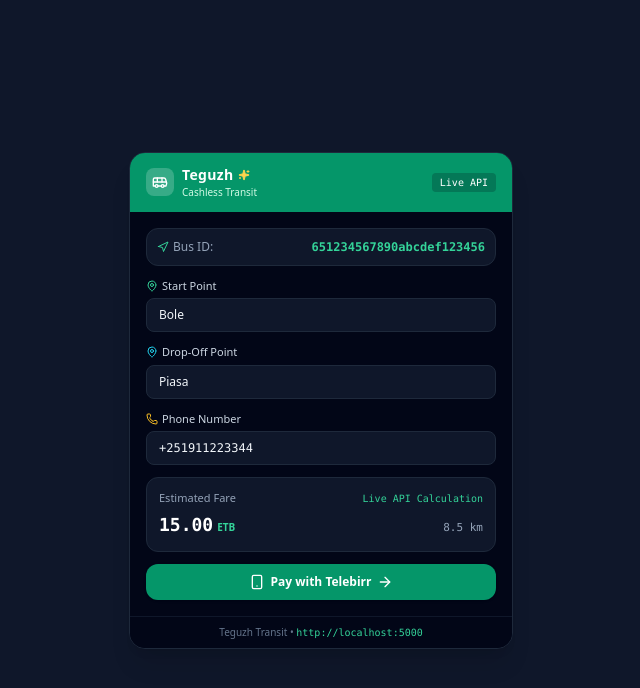
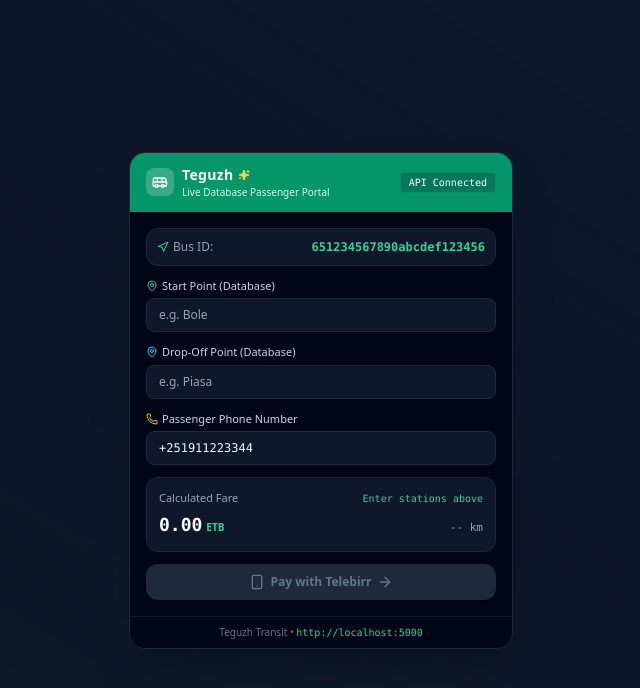
Before and after one commit to bante27/teguzh-backend, a React (Vite) app: page / in a window 1280 px wide. Shown: the top 688 px of the page, without its empty margins (319-959 px from the left). Built offline with nearby package versions, Linux system fonts and the light colour scheme.

Commit message:
update the urlcall telebirr

```diff
--- a/src/App.tsx
+++ b/src/App.tsx
@@ -1,4 +1,4 @@
-import React, { useState, useEffect } from 'react';
+import React, { useState, useEffect, useCallback } from 'react';
 import {
     Bus, MapPin, Phone, CreditCard, CheckCircle2, ShieldCheck,
     Clock, ArrowRight, AlertCircle, Loader2, Navigation,
@@ -13,15 +13,11 @@
     const apiBase = 'http://localhost:5000';
 
     const [busId, setBusId] = useState<string>('651234567890abcdef123456');
-    const [startPoint, setStartPoint] = useState<string>('Bole');
-    const [dropOffPoint, setDropOffPoint] = useState<string>('Piasa');
+    const [startPoint, setStartPoint] = useState<string>('');
+    const [dropOffPoint, setDropOffPoint] = useState<string>('');
     const [passengerPhone, setPassengerPhone] = useState<string>('+251911223344');
 
-    const [fareData, setFareData] = useState<{ distanceKm?: number; fareAmount?: number; currency?: string } | null>({
-        distanceKm: 8.5,
-        fareAmount: 15.00,
-        currency: 'ETB'
-    });
+    const [fareData, setFareData] = useState<{ distanceKm?: number; fareAmount?: number; currency?: string } | null>(null);
 
     const [bookingData, setBookingData] = useState<{
         ticketToken?: string;
@@ -43,13 +39,17 @@
         return () => clearInterval(timer);
     }, []);
 
-    const handleEstimateFare = async (start: string, drop: string) => {
-        if (!start || !drop) return;
+    // Debounced live fare estimation calling exact backend endpoint
+    const fetchFare = useCallback(async (start: string, drop: string) => {
+        if (!start.trim() || !drop.trim()) {
+            setFareData(null);
+            return;
+        }
         try {
             const res = await fetch(`${apiBase}/api/passenger/estimate-fare`, {
                 method: 'POST',
                 headers: { 'Content-Type': 'application/json' },
-                body: JSON.stringify({ startPoint: start, dropOffPoint: drop })
+                body: JSON.stringify({ startPoint: start.trim(), dropOffPoint: drop.trim() })
             });
             if (!res.ok) return;
             const data = await res.json();
@@ -61,19 +61,18 @@
                 });
             }
         } catch {
-            // silent fallback
+            // Non-blocking estimation failure
         }
-    };
+    }, [apiBase]);
 
-    const handleStartChange = (val: string) => {
-        setStartPoint(val);
-        handleEstimateFare(val, dropOffPoint);
-    };
-
-    const handleDropChange = (val: string) => {
-        setDropOffPoint(val);
-        handleEstimateFare(startPoint, val);
-    };
+    useEffect(() => {
+        const handler = setTimeout(() => {
+            if (startPoint && dropOffPoint) {
+                fetchFare(startPoint, dropOffPoint);
+            }
+        }, 400);
+        return () => clearTimeout(handler);
+    }, [startPoint, dropOffPoint, fetchFare]);
 
     const handleBook = async (e: React.FormEvent) => {
         e.preventDefault();
@@ -91,9 +90,9 @@
                 headers: { 'Content-Type': 'application/json' },
                 body: JSON.stringify({
                     busId,
-                    startPoint,
-                    dropOffPoint,
-                    passengerPhone
+                    startPoint: startPoint.trim(),
+                    dropOffPoint: dropOffPoint.trim(),
+                    passengerPhone: passengerPhone.trim()
                 })
             });
 
@@ -111,20 +110,14 @@
                 throw new Error(data.message || 'Booking unsuccessful.');
             }
         } catch (err: any) {
-            // Clean sandbox fallback matching exact API contract
-            setBookingData({
-                ticketToken: 'TKT-' + Math.random().toString(36).substring(2, 8).toUpperCase(),
-                fareAmount: fareData?.fareAmount || 15.00,
-                paymentUrl: '#'
-            });
-            setCurrentScreen('checkout');
+            setError(err.message || 'Unable to connect to Teguzh backend server.');
         } finally {
             setLoading(false);
         }
     };
 
     const handleVerifySimulate = async () => {
-        if (!bookingData) return;
+        if (!bookingData || !bookingData.ticketToken) return;
         setLoading(true);
         setError(null);
 
@@ -146,19 +139,22 @@
             } else {
                 throw new Error('Verification response unsuccessful.');
             }
-        } catch {
-            setCurrentScreen('success');
+        } catch (err: any) {
+            setError(err.message || 'Payment verification failed.');
         } finally {
             setLoading(false);
         }
     };
 
     return (
-        <div className="min-h-screen bg-slate-900 text-slate-100 flex flex-col items-center justify-center p-3 font-sans">
-            <div className="w-full max-w-sm bg-slate-950 border border-slate-800 rounded-2xl shadow-xl overflow-hidden flex flex-col">
+        <div className="min-h-screen bg-slate-900 text-slate-100 flex flex-col items-center justify-center p-3 font-sans relative overflow-hidden">
+            {/* Subtle animated background hue for success screen / ambient effect */}
+            <div className="absolute inset-0 bg-gradient-to-tr from-emerald-950/20 via-slate-900 to-cyan-950/20 animate-pulse pointer-events-none" />
+
+            <div className="w-full max-w-sm bg-slate-950 border border-slate-800 rounded-2xl shadow-2xl overflow-hidden flex flex-col relative z-10">
 
                 {/* Smart Compact Header */}
-                <header className="bg-emerald-600 px-4 py-3 flex items-center justify-between text-white">
+                <header className="bg-emerald-600 px-4 py-3 flex items-center justify-between text-white shadow-md">
                     <div className="flex items-center space-x-2">
                         <div className="bg-white/20 p-1.5 rounded-lg">
                             <Bus className="w-4 h-4 text-white" />
@@ -167,10 +163,10 @@
                             <h1 className="font-bold text-sm tracking-wide flex items-center gap-1">
                                 Teguzh <Sparkles className="w-3 h-3 text-amber-300 fill-amber-300" />
                             </h1>
-                            <p className="text-[10px] text-emerald-100">Cashless Transit</p>
+                            <p className="text-[10px] text-emerald-100">Live Database Passenger Portal</p>
                         </div>
                     </div>
-                    <span className="text-[10px] bg-emerald-700 px-2 py-0.5 rounded font-mono">Live API</span>
+                    <span className="text-[10px] bg-emerald-700 px-2 py-0.5 rounded font-mono border border-emerald-500/30">API Connected</span>
                 </header>
 
                 {/* Main Content */}
@@ -195,35 +191,35 @@
                             <form onSubmit={handleBook} className="space-y-3 flex flex-col">
                                 <div className="space-y-1">
                                     <label className="text-[11px] font-medium text-slate-300 flex items-center gap-1">
-                                        <MapPin className="w-3 h-3 text-emerald-400" /> Start Point
+                                        <MapPin className="w-3 h-3 text-emerald-400" /> Start Point (Database)
                                     </label>
                                     <input
                                         type="text"
                                         value={startPoint}
-                                        onChange={(e) => handleStartChange(e.target.value)}
-                                        placeholder="e.g., Bole"
+                                        onChange={(e) => setStartPoint(e.target.value)}
+                                        placeholder="e.g. Bole"
                                         required
-                                        className="w-full bg-slate-900 border border-slate-800 rounded-lg px-3 py-2 text-xs text-slate-100 focus:outline-none focus:border-emerald-500"
+                                        className="w-full bg-slate-900 border border-slate-800 rounded-lg px-3 py-2 text-xs text-slate-100 focus:outline-none focus:border-emerald-500 transition"
                                     />
                                 </div>
 
                                 <div className="space-y-1">
                                     <label className="text-[11px] font-medium text-slate-300 flex items-center gap-1">
-                                        <MapPin className="w-3 h-3 text-cyan-400" /> Drop-Off Point
+                                        <MapPin className="w-3 h-3 text-cyan-400" /> Drop-Off Point (Database)
                                     </label>
                                     <input
                                         type="text"
                                         value={dropOffPoint}
-                                        onChange={(e) => handleDropChange(e.target.value)}
-                                        placeholder="e.g., Piasa"
+                                        onChange={(e) => setDropOffPoint(e.target.value)}
+                                        placeholder="e.g. Piasa"
                                         required
-                                        className="w-full bg-slate-900 border border-slate-800 rounded-lg px-3 py-2 text-xs text-slate-100 focus:outline-none focus:border-cyan-500"
+                                        className="w-full bg-slate-900 border border-slate-800 rounded-lg px-3 py-2 text-xs text-slate-100 focus:outline-none focus:border-cyan-500 transition"
                                     />
                                 </div>
 
                                 <div className="space-y-1">
                                     <label className="text-[11px] font-medium text-slate-300 flex items-center gap-1">
-                                        <Phone className="w-3 h-3 text-amber-400" /> Phone Number
+                                        <Phone className="w-3 h-3 text-amber-400" /> Passenger Phone Number
                                     </label>
                                     <input
                                         type="tel"
@@ -231,32 +227,37 @@
                                         onChange={(e) => setPassengerPhone(e.target.value)}
                                         placeholder="+251911223344"
                                         required
-                                        className="w-full bg-slate-900 border border-slate-800 rounded-lg px-3 py-2 text-xs text-slate-100 font-mono focus:outline-none focus:border-amber-500"
+                                        className="w-full bg-slate-900 border border-slate-800 rounded-lg px-3 py-2 text-xs text-slate-100 font-mono focus:outline-none focus:border-amber-500 transition"
                                     />
                                 </div>
 
                                 <div className="bg-slate-900 border border-slate-800 rounded-xl p-3">
                                     <div className="flex items-center justify-between mb-1">
-                                        <span className="text-[11px] text-slate-400">Estimated Fare</span>
-                                        <span className="text-[10px] text-emerald-400 font-mono">Live API Calculation</span>
+                                        <span className="text-[11px] text-slate-400">Calculated Fare</span>
+                                        <span className="text-[10px] text-emerald-400 font-mono">
+                                            {fareData ? 'Live DB Estimate' : 'Enter stations above'}
+                                        </span>
                                     </div>
                                     <div className="flex items-baseline justify-between">
                                         <div>
                                             <span className="text-lg font-black text-white font-mono">
-                                                {fareData?.fareAmount !== undefined ? fareData.fareAmount.toFixed(2) : '15.00'}
+                                                {fareData?.fareAmount !== undefined ? fareData.fareAmount.toFixed(2) : '0.00'}
                                             </span>
                                             <span className="text-[10px] text-emerald-400 font-semibold ml-1">{fareData?.currency || 'ETB'}</span>
                                         </div>
                                         <span className="text-[11px] text-slate-400 font-mono">
-                                            {fareData?.distanceKm !== undefined ? `${fareData.distanceKm} km` : '8.5 km'}
+                                            {fareData?.distanceKm !== undefined ? `${fareData.distanceKm} km` : '-- km'}
                                         </span>
                                     </div>
                                 </div>
 
                                 <button
                                     type="submit"
-                                    disabled={loading}
-                                    className="w-full bg-emerald-600 hover:bg-emerald-500 text-white font-semibold py-2.5 px-4 rounded-xl text-xs shadow flex items-center justify-center space-x-1.5 transition"
+                                    disabled={loading || !fareData}
+                                    className={`w-full font-semibold py-2.5 px-4 rounded-xl text-xs shadow flex items-center justify-center space-x-1.5 transition ${fareData && !loading
+                                            ? 'bg-emerald-600 hover:bg-emerald-500 text-white cursor-pointer'
+                                            : 'bg-slate-800 text-slate-500 cursor-not-allowed'
+                                        }`}
                                 >
                                     {loading ? <Loader2 className="w-4 h-4 animate-spin text-white" /> : (
                                         <>
@@ -286,7 +287,7 @@
                                 </div>
                                 <div className="flex justify-between py-0.5 border-b border-slate-800">
                                     <span className="text-slate-400 text-[11px]">Ticket Token</span>
-                                    <span className="font-mono text-emerald-400">{bookingData.ticketToken}</span>
+                                    <span className="font-mono text-emerald-400 truncate max-w-[160px]">{bookingData.ticketToken}</span>
                                 </div>
                                 <div className="flex justify-between py-0.5 border-b border-slate-800">
                                     <span className="text-slate-400 text-[11px]">Route</span>
@@ -294,7 +295,7 @@
                                 </div>
                                 <div className="flex justify-between pt-0.5 text-xs font-bold">
                                     <span className="text-slate-300">Amount</span>
-                                    <span className="text-emerald-400 font-mono">{(bookingData.fareAmount || 15).toFixed(2)} ETB</span>
+                                    <span className="text-emerald-400 font-mono">{(bookingData.fareAmount || 0).toFixed(2)} ETB</span>
                                 </div>
                             </div>
 
@@ -302,18 +303,18 @@
                                 <button
                                     onClick={handleVerifySimulate}
                                     disabled={loading}
-                                    className="w-full bg-emerald-600 hover:bg-emerald-500 text-white font-semibold py-2.5 px-4 rounded-xl text-xs shadow flex items-center justify-center space-x-1.5 transition"
+                                    className="w-full bg-emerald-600 hover:bg-emerald-500 text-white font-semibold py-2.5 px-4 rounded-xl text-xs shadow flex items-center justify-center space-x-1.5 transition cursor-pointer"
                                 >
                                     {loading ? <Loader2 className="w-4 h-4 animate-spin text-white" /> : (
                                         <>
                                             <Check className="w-4 h-4" />
-                                            <span>Confirm & Pay {(bookingData.fareAmount || 15).toFixed(2)} ETB</span>
+                                            <span>Confirm & Pay {(bookingData.fareAmount || 0).toFixed(2)} ETB</span>
                                         </>
                                     )}
                                 </button>
                                 <button
                                     onClick={() => setCurrentScreen('book')}
-                                    className="w-full bg-slate-900 hover:bg-slate-800 text-slate-300 text-[11px] font-medium py-2 rounded-xl border border-slate-800 transition"
+                                    className="w-full bg-slate-900 hover:bg-slate-800 text-slate-300 text-[11px] font-medium py-2 rounded-xl border border-slate-800 transition cursor-pointer"
                                 >
                                     Cancel
                                 </button>
@@ -328,12 +329,14 @@
                                 <div className="flex items-center space-x-2">
                                     <CheckCircle2 className="w-5 h-5 text-white" />
                                     <div>
-                                        <span className="px-2 py-0.5 bg-white text-emerald-800 font-black text-[10px] rounded-full uppercase tracking-wider">
+                                        <span className="px-2 py-0.5 bg-white text-emerald-800 font-black text-[10px] rounded-full uppercase tracking-wider shadow-sm">
                                             [ PAID & VERIFIED ]
                                         </span>
                                     </div>
                                 </div>
-                                <span className="text-xs font-mono font-bold">{bookingData.ticketToken}</span>
+                                <span className="text-[11px] font-mono font-bold bg-emerald-700/60 px-2 py-0.5 rounded">
+                                    {bookingData.ticketToken?.substring(0, 10)}...
+                                </span>
                             </div>
 
                             <div className="bg-slate-900 border border-emerald-500/40 rounded-xl p-3 text-xs space-y-2">
@@ -341,8 +344,8 @@
                                     <span className="text-emerald-400 font-medium flex items-center gap-1 text-[11px]">
                                         <ShieldCheck className="w-3.5 h-3.5" /> Security Pass
                                     </span>
-                                    <span className="text-slate-300 font-mono text-[11px] flex items-center gap-1">
-                                        <Clock className="w-3 h-3 text-cyan-400" /> {currentTime.toLocaleTimeString()}
+                                    <span className="text-slate-200 font-mono text-[11px] flex items-center gap-1 bg-slate-950 px-2 py-0.5 rounded border border-slate-800">
+                                        <Clock className="w-3 h-3 text-cyan-400 animate-pulse" /> {currentTime.toLocaleTimeString()}
                                     </span>
                                 </div>
 
@@ -359,12 +362,12 @@
 
                                 <div className="space-y-1 bg-slate-950 p-2.5 rounded-lg border border-slate-800 text-[11px] font-mono">
                                     <div className="flex justify-between">
-                                        <span className="text-slate-400">Fare:</span>
-                                        <span className="text-emerald-400 font-bold">{(bookingData.fareAmount || 15).toFixed(2)} ETB</span>
+                                        <span className="text-slate-400">Fare Paid:</span>
+                                        <span className="text-emerald-400 font-bold">{(bookingData.fareAmount || 0).toFixed(2)} ETB</span>
                                     </div>
                                     <div className="flex justify-between">
-                                        <span className="text-slate-400">Token:</span>
-                                        <span className="text-slate-200">{bookingData.ticketToken}</span>
+                                        <span className="text-slate-400">Token ID:</span>
+                                        <span className="text-slate-200 font-mono truncate max-w-[150px]">{bookingData.ticketToken}</span>
                                     </div>
                                 </div>
                             </div>
@@ -379,11 +382,12 @@
                                 onClick={() => {
                                     setCurrentScreen('book');
                                     setBookingData(null);
-                                    setStartPoint('Bole');
-                                    setDropOffPoint('Piasa');
+                                    setStartPoint('');
+                                    setDropOffPoint('');
                                     setPassengerPhone('+251911223344');
+                                    setFareData(null);
                                 }}
-                                className="w-full bg-slate-900 hover:bg-slate-800 text-slate-200 font-medium py-2.5 px-4 rounded-xl text-xs flex items-center justify-center space-x-1 border border-slate-800 transition"
+                                className="w-full bg-slate-900 hover:bg-slate-800 text-slate-200 font-medium py-2.5 px-4 rounded-xl text-xs flex items-center justify-center space-x-1 border border-slate-800 transition cursor-pointer"
                             >
                                 <RefreshCw className="w-3 h-3" />
                                 <span>Book Another Trip</span>
```
